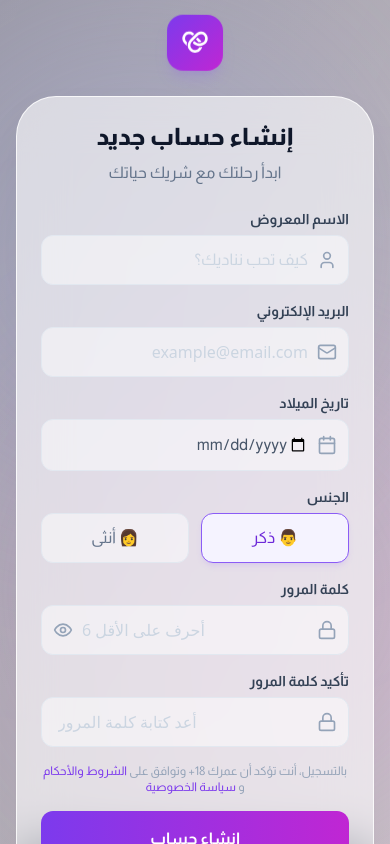
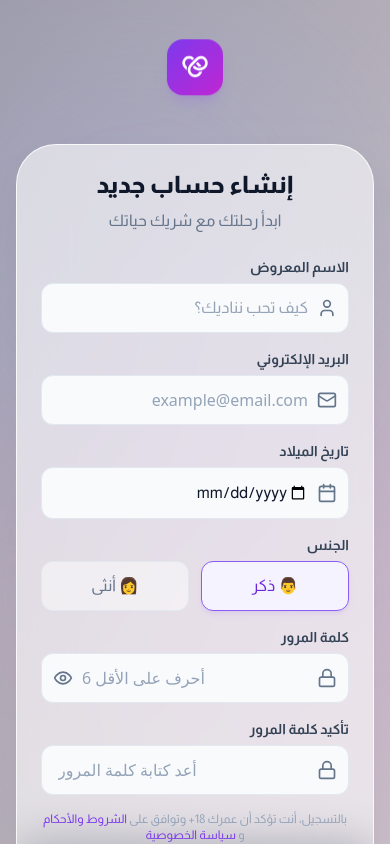
Before and after one commit to wesalappx/wesal-app, a Next.js app: page /auth/register in a window 390 px wide. Shown: the top 844 px of the page. Built offline with nearby package versions, Linux system fonts and the light colour scheme; no server answers.

Commit message:
Fixed auth pages mobile layout and improved input contrast

```diff
--- a/src/app/auth/login/page.tsx
+++ b/src/app/auth/login/page.tsx
@@ -143,7 +143,7 @@ export default function LoginPage() {
     }
 
     return (
-        <main className="min-h-screen flex items-center justify-center p-4 font-sans relative overflow-hidden">
+        <main className="min-h-[100dvh] w-full flex flex-col items-center justify-center py-10 px-4 sm:px-6 font-sans relative">
             {/* Vibrant Mesh Gradient Background */}
             <div className="fixed inset-0 pointer-events-none -z-10">
                 <div className="absolute inset-0 bg-gradient-to-br from-indigo-50/80 via-purple-50/50 to-rose-50/80 animate-gradient-xy" />
@@ -151,7 +151,7 @@ export default function LoginPage() {
                 <div className="absolute bottom-0 right-1/4 w-96 h-96 bg-rose-300 rounded-full mix-blend-multiply filter blur-3xl opacity-30 animate-blob animation-delay-2000" />
             </div>
 
-            <div className="w-full max-w-md relative z-10 text-center">
+            <div className="w-full max-w-md relative z-10 flex flex-col gap-6 text-center">
                 {/* Logo */}
                 <div className="mb-8 inline-block animate-float">
                     <Link href="/" className="inline-flex flex-col items-center gap-2 group">
@@ -181,10 +181,10 @@ export default function LoginPage() {
                         <div>
                             <label className="block text-sm font-bold mb-2 text-right text-slate-700">البريد الإلكتروني</label>
                             <div className="relative group">
-                                <Mail className={`absolute right-4 top-1/2 -translate-y-1/2 w-5 h-5 transition-colors ${fieldErrors.email ? 'text-rose-400' : 'text-slate-400 group-hover:text-violet-500'}`} />
+                                <Mail className={`absolute right-4 top-1/2 -translate-y-1/2 w-5 h-5 transition-colors ${fieldErrors.email ? 'text-rose-400' : 'text-slate-500 group-hover:text-violet-600'}`} />
                                 <input
                                     type="email"
-                                    className={`w-full bg-white/50 border ${fieldErrors.email ? 'border-rose-300 focus:border-rose-500 focus:ring-rose-200' : 'border-slate-200 focus:border-violet-500 focus:ring-violet-200'} rounded-xl px-4 py-3 pr-12 text-right outline-none transition-all duration-300 placeholder:text-slate-300 focus:bg-white`}
+                                    className={`w-full bg-slate-50 border ${fieldErrors.email ? 'border-rose-300 focus:border-rose-500 focus:ring-rose-200' : 'border-slate-200 focus:border-violet-500 focus:ring-violet-200'} rounded-xl px-4 py-3 pr-12 text-right outline-none transition-all duration-300 placeholder:text-slate-400 focus:bg-white text-slate-900`}
                                     placeholder="example@email.com"
                                     value={formData.email}
                                     onChange={(e) => handleFieldChange('email', e.target.value)}
@@ -193,7 +193,7 @@ export default function LoginPage() {
                                 />
                             </div>
                             {fieldErrors.email && (
-                                <p className="mt-1 text-xs text-red-400 text-right">{fieldErrors.email}</p>
+                                <p className="mt-1 text-xs text-rose-500 text-right font-medium">{fieldErrors.email}</p>
                             )}
                         </div>
 
@@ -202,17 +202,17 @@ export default function LoginPage() {
                             <div className="flex justify-between items-center mb-2">
                                 <Link
                                     href="/auth/forgot-password"
-                                    className="text-sm text-primary-400 hover:underline"
+                                    className="text-sm text-violet-600 hover:text-violet-700 hover:underline font-medium"
                                 >
                                     نسيت كلمة المرور؟
                                 </Link>
                                 <label className="block text-sm font-bold text-slate-700">كلمة المرور</label>
                             </div>
                             <div className="relative group">
-                                <Lock className={`absolute right-4 top-1/2 -translate-y-1/2 w-5 h-5 transition-colors ${fieldErrors.password ? 'text-rose-400' : 'text-slate-400 group-hover:text-violet-500'}`} />
+                                <Lock className={`absolute right-4 top-1/2 -translate-y-1/2 w-5 h-5 transition-colors ${fieldErrors.password ? 'text-rose-400' : 'text-slate-500 group-hover:text-violet-600'}`} />
                                 <input
                                     type={showPassword ? 'text' : 'password'}
-                                    className={`w-full bg-white/50 border ${fieldErrors.password ? 'border-rose-300 focus:border-rose-500 focus:ring-rose-200' : 'border-slate-200 focus:border-violet-500 focus:ring-violet-200'} rounded-xl px-4 py-3 pr-12 pl-12 text-right outline-none transition-all duration-300 placeholder:text-slate-300 focus:bg-white`}
+                                    className={`w-full bg-slate-50 border ${fieldErrors.password ? 'border-rose-300 focus:border-rose-500 focus:ring-rose-200' : 'border-slate-200 focus:border-violet-500 focus:ring-violet-200'} rounded-xl px-4 py-3 pr-12 pl-12 text-right outline-none transition-all duration-300 placeholder:text-slate-400 focus:bg-white text-slate-900`}
                                     placeholder="أدخل كلمة المرور"
                                     value={formData.password}
                                     onChange={(e) => handleFieldChange('password', e.target.value)}
@@ -222,7 +222,7 @@ export default function LoginPage() {
                                 <button
                                     type="button"
                                     onClick={() => setShowPassword(!showPassword)}
-                                    className="absolute left-4 top-1/2 -translate-y-1/2 text-slate-400 hover:text-violet-600 transition-colors"
+                                    className="absolute left-4 top-1/2 -translate-y-1/2 text-slate-500 hover:text-violet-600 transition-colors"
                                     disabled={isLocked}
                                 >
                                     {showPassword ? <EyeOff className="w-5 h-5" /> : <Eye className="w-5 h-5" />}
--- a/src/app/auth/register/page.tsx
+++ b/src/app/auth/register/page.tsx
@@ -155,7 +155,7 @@ export default function RegisterPage() {
     }
 
     return (
-        <main className="min-h-[100dvh] flex items-center justify-center p-4 sm:p-6 font-sans supports-[min-height:100dvh]:min-h-[100dvh] relative overflow-hidden">
+        <main className="min-h-[100dvh] w-full flex flex-col items-center justify-center py-10 px-4 sm:px-6 font-sans relative">
             {/* Vibrant Mesh Gradient Background */}
             <div className="fixed inset-0 pointer-events-none -z-10">
                 <div className="absolute inset-0 bg-gradient-to-br from-indigo-50/80 via-purple-50/50 to-rose-50/80 animate-gradient-xy" />
@@ -163,7 +163,7 @@ export default function RegisterPage() {
                 <div className="absolute bottom-0 left-0 w-[500px] h-[500px] bg-fuchsia-300 rounded-full mix-blend-multiply filter blur-[100px] opacity-20 animate-blob animation-delay-2000" />
             </div>
 
-            <div className="w-full max-w-md w-full relative z-10">
+            <div className="w-full max-w-md w-full relative z-10 flex flex-col gap-6">
                 {/* Logo */}
                 <div className="mb-6 text-center animate-float">
                     <Link href="/" className="inline-flex flex-col items-center gap-2 group">
@@ -191,10 +191,10 @@ export default function RegisterPage() {
                         <div>
                             <label className="block text-sm font-bold mb-1.5 text-right text-slate-700">الاسم المعروض</label>
                             <div className="relative group">
-                                <User className="absolute right-3 top-1/2 -translate-y-1/2 w-5 h-5 text-slate-400 group-hover:text-violet-500 transition-colors" />
+                                <User className="absolute right-3 top-1/2 -translate-y-1/2 w-5 h-5 text-slate-500 group-hover:text-violet-600 transition-colors" />
                                 <input
                                     type="text"
-                                    className="w-full bg-white/50 border border-slate-200 focus:border-violet-500 focus:ring-violet-200 rounded-xl px-4 py-3 pr-10 text-right outline-none transition-all duration-300 placeholder:text-slate-300 focus:bg-white"
+                                    className="w-full bg-slate-50 border border-slate-200 focus:border-violet-500 focus:ring-violet-200 rounded-xl px-4 py-3 pr-10 text-right outline-none transition-all duration-300 placeholder:text-slate-400 focus:bg-white text-slate-900"
                                     placeholder="كيف تحب نناديك؟"
                                     value={formData.displayName}
                                     onChange={(e) => setFormData({ ...formData, displayName: e.target.value })}
@@ -207,10 +207,10 @@ export default function RegisterPage() {
                         <div>
                             <label className="block text-sm font-bold mb-1.5 text-right text-slate-700">البريد الإلكتروني</label>
                             <div className="relative group">
-                                <Mail className="absolute right-3 top-1/2 -translate-y-1/2 w-5 h-5 text-slate-400 group-hover:text-violet-500 transition-colors" />
+                                <Mail className="absolute right-3 top-1/2 -translate-y-1/2 w-5 h-5 text-slate-500 group-hover:text-violet-600 transition-colors" />
                                 <input
                                     type="email"
-                                    className="w-full bg-white/50 border border-slate-200 focus:border-violet-500 focus:ring-violet-200 rounded-xl px-4 py-3 pr-10 text-right outline-none transition-all duration-300 placeholder:text-slate-300 focus:bg-white"
+                                    className="w-full bg-slate-50 border border-slate-200 focus:border-violet-500 focus:ring-violet-200 rounded-xl px-4 py-3 pr-10 text-right outline-none transition-all duration-300 placeholder:text-slate-400 focus:bg-white text-slate-900"
                                     placeholder="example@email.com"
                                     value={formData.email}
                                     onChange={(e) => setFormData({ ...formData, email: e.target.value })}
@@ -224,13 +224,14 @@ export default function RegisterPage() {
                         <div>
                             <label className="block text-sm font-bold mb-1.5 text-right text-slate-700">تاريخ الميلاد</label>
                             <div className="relative group">
-                                <Calendar className="absolute right-3 top-1/2 -translate-y-1/2 w-5 h-5 text-slate-400 group-hover:text-violet-500 transition-colors" />
+                                <Calendar className="absolute right-3 top-1/2 -translate-y-1/2 w-5 h-5 text-slate-500 group-hover:text-violet-600 transition-colors pointer-events-none" />
                                 <input
                                     type="date"
-                                    className="w-full bg-white/50 border border-slate-200 focus:border-violet-500 focus:ring-violet-200 rounded-xl px-4 py-3 pr-10 text-right outline-none transition-all duration-300 placeholder:text-slate-300 focus:bg-white text-slate-600"
+                                    className="w-full bg-slate-50 border border-slate-200 focus:border-violet-500 focus:ring-violet-200 rounded-xl px-4 py-3 pr-10 text-right outline-none transition-all duration-300 placeholder:text-slate-400 focus:bg-white text-slate-900 appearance-none min-h-[50px]"
                                     value={formData.dateOfBirth}
                                     onChange={(e) => setFormData({ ...formData, dateOfBirth: e.target.value })}
                                     required
+                                    style={{ colorScheme: 'light' }}
                                 />
                             </div>
                         </div>
@@ -266,10 +267,10 @@ export default function RegisterPage() {
                         <div>
                             <label className="block text-sm font-bold mb-1.5 text-right text-slate-700">كلمة المرور</label>
                             <div className="relative group">
-                                <Lock className="absolute right-3 top-1/2 -translate-y-1/2 w-5 h-5 text-slate-400 group-hover:text-violet-500 transition-colors" />
+                                <Lock className="absolute right-3 top-1/2 -translate-y-1/2 w-5 h-5 text-slate-500 group-hover:text-violet-600 transition-colors" />
                                 <input
                                     type={showPassword ? 'text' : 'password'}
-                                    className="w-full bg-white/50 border border-slate-200 focus:border-violet-500 focus:ring-violet-200 rounded-xl px-4 py-3 pr-10 pl-10 text-left outline-none transition-all duration-300 placeholder:text-slate-300 focus:bg-white"
+                                    className="w-full bg-slate-50 border border-slate-200 focus:border-violet-500 focus:ring-violet-200 rounded-xl px-4 py-3 pr-10 pl-10 text-left outline-none transition-all duration-300 placeholder:text-slate-400 focus:bg-white text-slate-900"
                                     placeholder="6 أحرف على الأقل"
                                     value={formData.password}
                                     onChange={(e) => setFormData({ ...formData, password: e.target.value })}
@@ -279,7 +280,7 @@ export default function RegisterPage() {
                                 <button
                                     type="button"
                                     onClick={() => setShowPassword(!showPassword)}
-                                    className="absolute left-3 top-1/2 -translate-y-1/2 text-slate-400 hover:text-violet-600 transition-colors"
+                                    className="absolute left-3 top-1/2 -translate-y-1/2 text-slate-500 hover:text-violet-600 transition-colors"
                                 >
                                     {showPassword ? <EyeOff className="w-5 h-5" /> : <Eye className="w-5 h-5" />}
                                 </button>
@@ -290,10 +291,10 @@ export default function RegisterPage() {
                         <div>
                             <label className="block text-sm font-bold mb-1.5 text-right text-slate-700">تأكيد كلمة المرور</label>
                             <div className="relative group">
-                                <Lock className="absolute right-3 top-1/2 -translate-y-1/2 w-5 h-5 text-slate-400 group-hover:text-violet-500 transition-colors" />
+                                <Lock className="absolute right-3 top-1/2 -translate-y-1/2 w-5 h-5 text-slate-500 group-hover:text-violet-600 transition-colors" />
                                 <input
                                     type={showPassword ? 'text' : 'password'}
-                                    className="w-full bg-white/50 border border-slate-200 focus:border-violet-500 focus:ring-violet-200 rounded-xl px-4 py-3 pr-10 text-left outline-none transition-all duration-300 placeholder:text-slate-300 focus:bg-white"
+                                    className="w-full bg-slate-50 border border-slate-200 focus:border-violet-500 focus:ring-violet-200 rounded-xl px-4 py-3 pr-10 text-left outline-none transition-all duration-300 placeholder:text-slate-400 focus:bg-white text-slate-900"
                                     placeholder="أعد كتابة كلمة المرور"
                                     value={formData.confirmPassword}
                                     onChange={(e) => setFormData({ ...formData, confirmPassword: e.target.value })}
```
